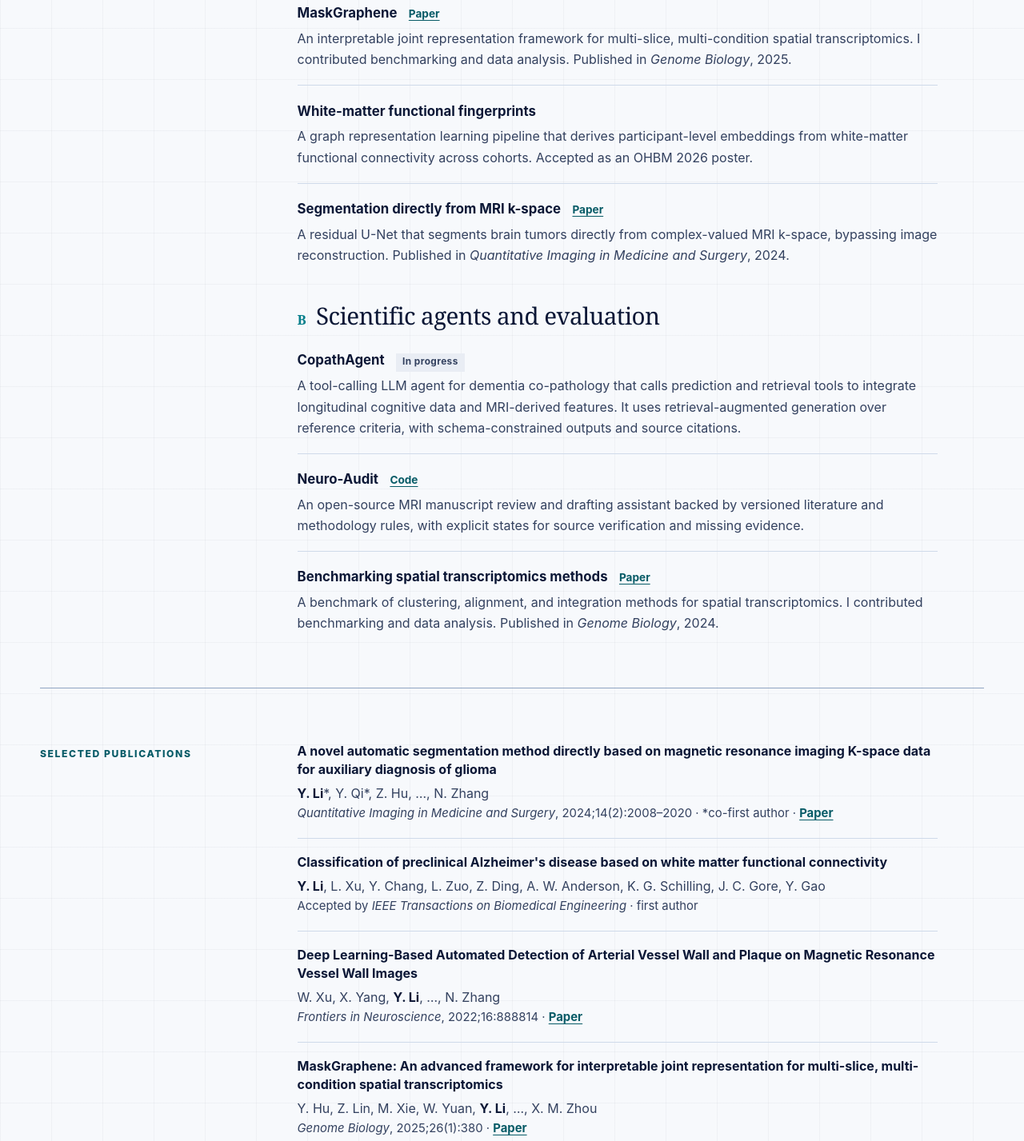
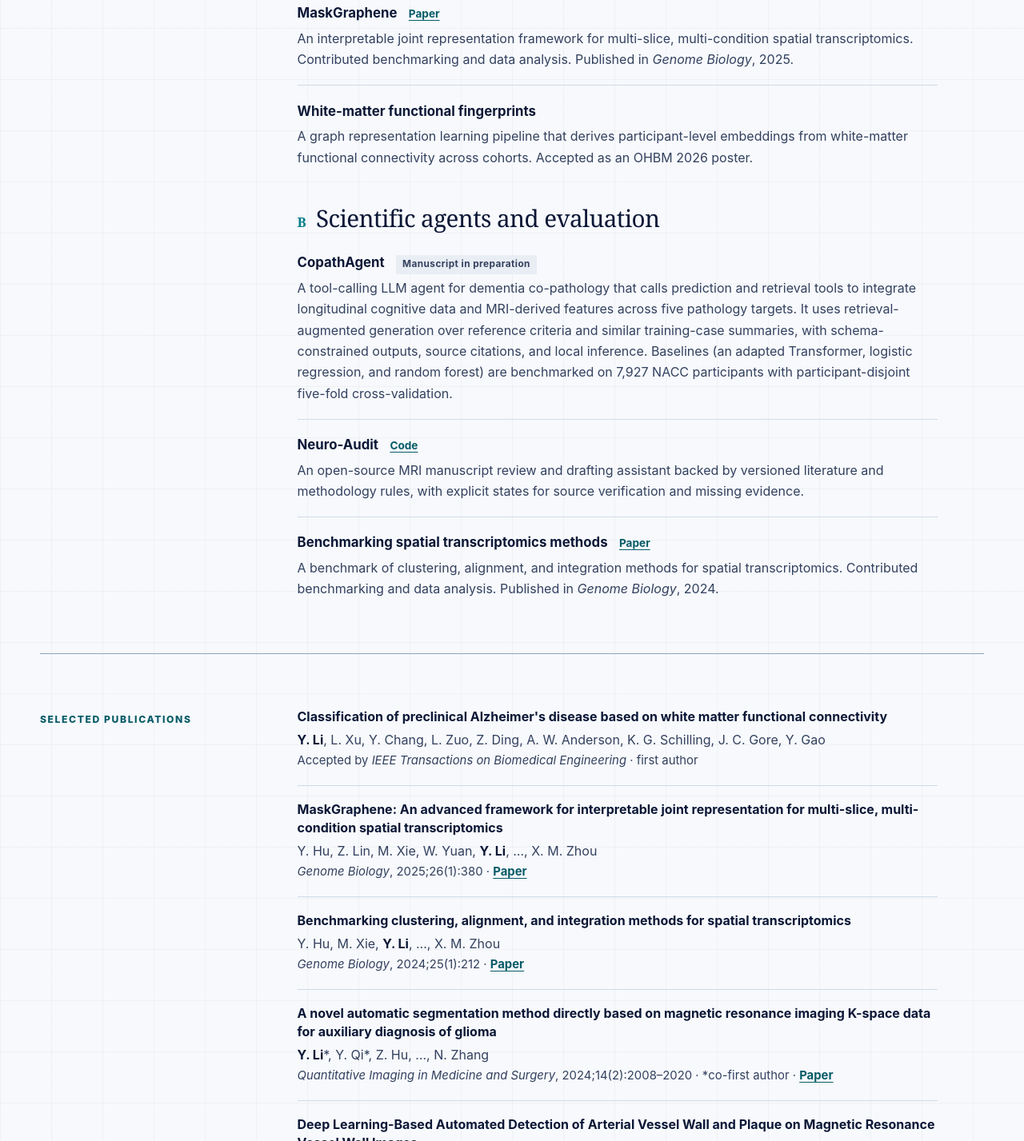
Before and after one commit to yikang613/yikang613.github.io, a plain HTML site: page index.html in a window 1280 px wide. Shown: the part 1373-2800 px from the top of the page at 80% size. Drawn offline with Linux system fonts and the light colour scheme.

Commit message:
Strengthen CopathAgent entry, reorder publications, tighten research list
Co-Authored-By: Claude Fable 5.2 <noreply@anthropic.com>

```diff
--- a/index.html
+++ b/index.html
@@ -55,7 +55,7 @@
           <p class="hero-role">
             Ph.D. researcher in Biomedical Engineering · Vanderbilt University · expected 2027
           </p>
-          <p class="hero-status">Seeking AI-for-Science research scientist roles, starting 2027</p>
+          <p class="hero-status">Seeking research scientist roles in AI for science and health, starting 2027</p>
           <ul class="contact-list" aria-label="Contact and profiles">
             <li><a href="mailto:liyikang613@gmail.com">liyikang613@gmail.com</a></li>
             <li><a href="assets/Yikang_Li_CV.pdf" target="_blank" rel="noreferrer">CV (PDF)</a></li>
@@ -121,7 +121,7 @@
               </p>
               <p>
                 An interpretable joint representation framework for multi-slice,
-                multi-condition spatial transcriptomics. I contributed benchmarking and data
+                multi-condition spatial transcriptomics. Contributed benchmarking and data
                 analysis. Published in <em>Genome Biology</em>, 2025.
               </p>
             </li>
@@ -133,17 +133,6 @@
                 Accepted as an OHBM 2026 poster.
               </p>
             </li>
-            <li>
-              <p class="entry-head">
-                <strong>Segmentation directly from MRI k-space</strong>
-                <a href="https://doi.org/10.21037/qims-23-946" target="_blank" rel="noreferrer">Paper</a>
-              </p>
-              <p>
-                A residual U-Net that segments brain tumors directly from complex-valued MRI
-                k-space, bypassing image reconstruction. Published in
-                <em>Quantitative Imaging in Medicine and Surgery</em>, 2024.
-              </p>
-            </li>
           </ul>
 
           <h3 class="group-title"><span>B</span>Scientific agents and evaluation</h3>
@@ -151,13 +140,17 @@
             <li>
               <p class="entry-head">
                 <strong>CopathAgent</strong>
-                <span class="entry-note">In progress</span>
+                <span class="entry-note">Manuscript in preparation</span>
               </p>
               <p>
                 A tool-calling LLM agent for dementia co-pathology that calls prediction and
                 retrieval tools to integrate longitudinal cognitive data and MRI-derived
-                features. It uses retrieval-augmented generation over reference criteria,
-                with schema-constrained outputs and source citations.
+                features across five pathology targets. It uses retrieval-augmented
+                generation over reference criteria and similar training-case summaries,
+                with schema-constrained outputs, source citations, and local inference.
+                Baselines (an adapted Transformer, logistic regression, and random forest)
+                are benchmarked on 7,927 NACC participants with participant-disjoint
+                five-fold cross-validation.
               </p>
             </li>
             <li>
@@ -178,7 +171,7 @@
               </p>
               <p>
                 A benchmark of clustering, alignment, and integration methods for spatial
-                transcriptomics. I contributed benchmarking and data analysis. Published in
+                transcriptomics. Contributed benchmarking and data analysis. Published in
                 <em>Genome Biology</em>, 2024.
               </p>
             </li>
@@ -192,18 +185,6 @@
           <ol class="pub-list">
             <li>
               <p class="pub-title">
-                A novel automatic segmentation method directly based on magnetic resonance
-                imaging K-space data for auxiliary diagnosis of glioma
-              </p>
-              <p class="pub-authors"><strong>Y. Li</strong>*, Y. Qi*, Z. Hu, …, N. Zhang</p>
-              <p class="pub-venue">
-                <em>Quantitative Imaging in Medicine and Surgery</em>, 2024;14(2):2008–2020
-                · *co-first author ·
-                <a href="https://doi.org/10.21037/qims-23-946" target="_blank" rel="noreferrer">Paper</a>
-              </p>
-            </li>
-            <li>
-              <p class="pub-title">
                 Classification of preclinical Alzheimer's disease based on white matter
                 functional connectivity
               </p>
@@ -213,17 +194,6 @@
               </p>
               <p class="pub-venue">
                 Accepted by <em>IEEE Transactions on Biomedical Engineering</em> · first author
-              </p>
-            </li>
-            <li>
-              <p class="pub-title">
-                Deep Learning-Based Automated Detection of Arterial Vessel Wall and Plaque on
-                Magnetic Resonance Vessel Wall Images
-              </p>
-              <p class="pub-authors">W. Xu, X. Yang, <strong>Y. Li</strong>, …, N. Zhang</p>
-              <p class="pub-venue">
-                <em>Frontiers in Neuroscience</em>, 2022;16:888814 ·
-                <a href="https://doi.org/10.3389/fnins.2022.888814" target="_blank" rel="noreferrer">Paper</a>
               </p>
             </li>
             <li>
@@ -246,6 +216,29 @@
               <p class="pub-venue">
                 <em>Genome Biology</em>, 2024;25(1):212 ·
                 <a href="https://doi.org/10.1186/s13059-024-03361-0" target="_blank" rel="noreferrer">Paper</a>
+              </p>
+            </li>
+            <li>
+              <p class="pub-title">
+                A novel automatic segmentation method directly based on magnetic resonance
+                imaging K-space data for auxiliary diagnosis of glioma
+              </p>
+              <p class="pub-authors"><strong>Y. Li</strong>*, Y. Qi*, Z. Hu, …, N. Zhang</p>
+              <p class="pub-venue">
+                <em>Quantitative Imaging in Medicine and Surgery</em>, 2024;14(2):2008–2020
+                · *co-first author ·
+                <a href="https://doi.org/10.21037/qims-23-946" target="_blank" rel="noreferrer">Paper</a>
+              </p>
+            </li>
+            <li>
+              <p class="pub-title">
+                Deep Learning-Based Automated Detection of Arterial Vessel Wall and Plaque on
+                Magnetic Resonance Vessel Wall Images
+              </p>
+              <p class="pub-authors">W. Xu, X. Yang, <strong>Y. Li</strong>, …, N. Zhang</p>
+              <p class="pub-venue">
+                <em>Frontiers in Neuroscience</em>, 2022;16:888814 ·
+                <a href="https://doi.org/10.3389/fnins.2022.888814" target="_blank" rel="noreferrer">Paper</a>
               </p>
             </li>
             <li>
```
